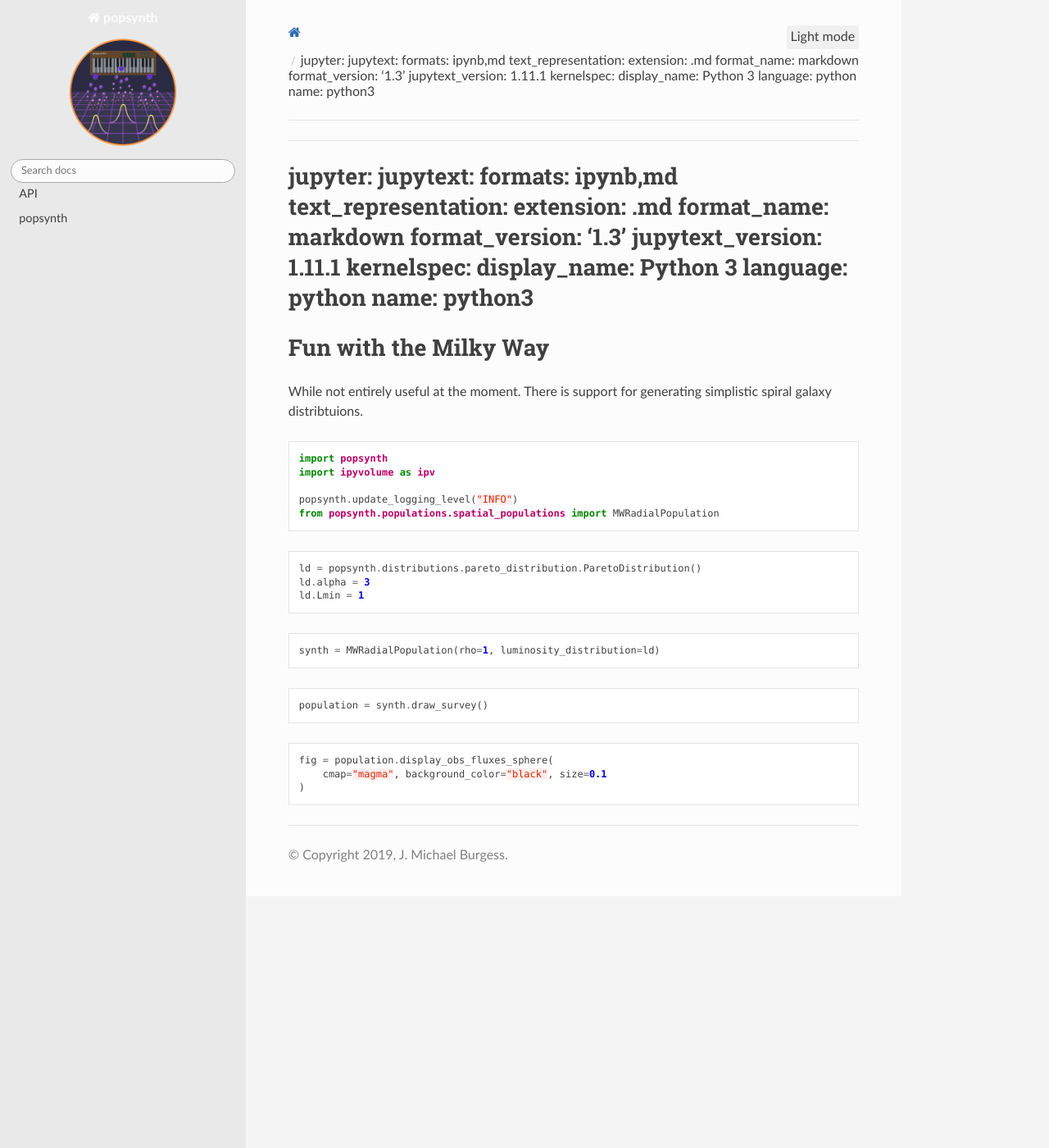
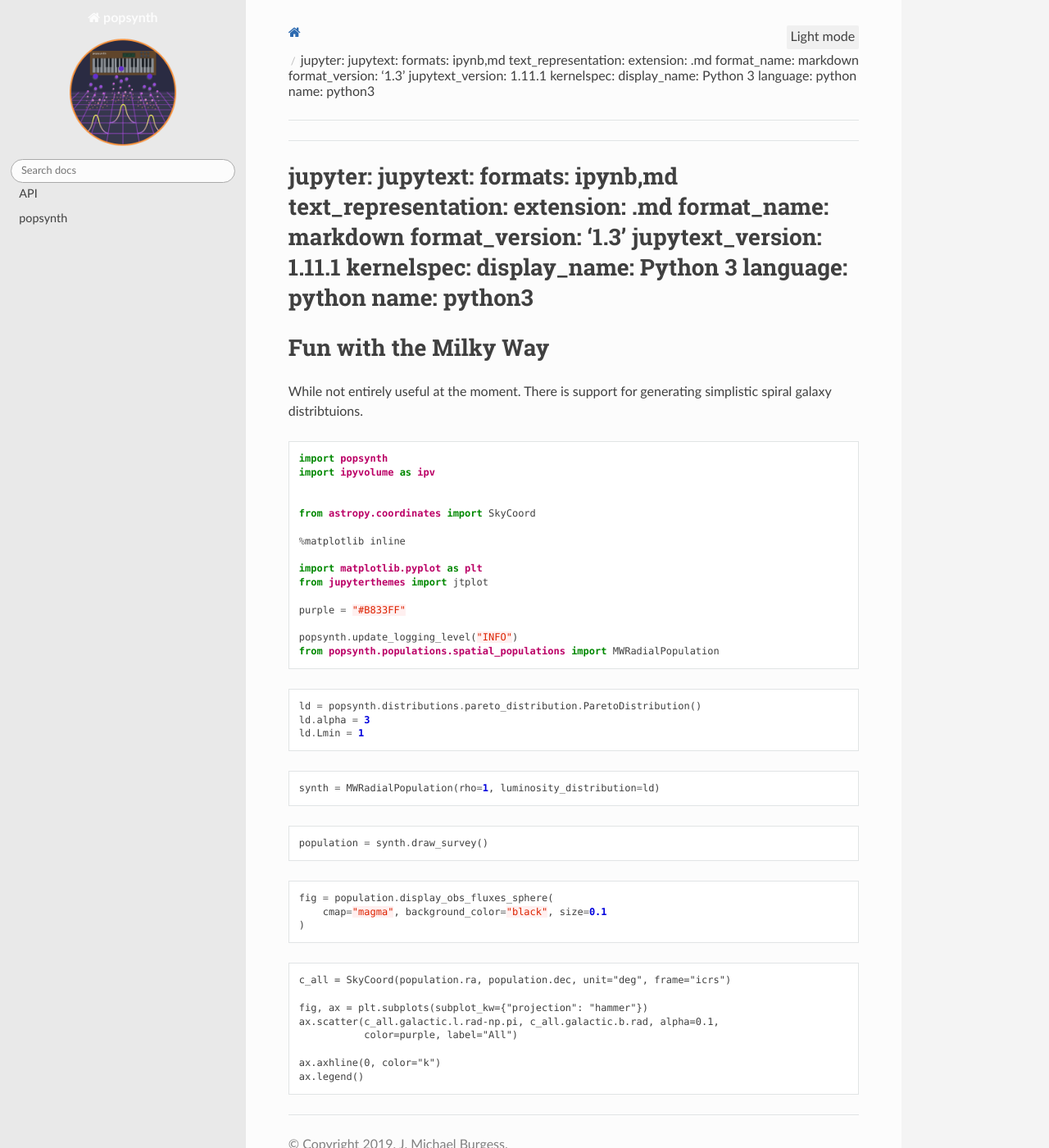
Before and after one commit to grburgess/popsynth, a Sphinx documentation site: the page built from docs/md/milkyway.md, in a window 1280 px wide and 1400 px high. Shown: the whole window at 82% size. Built offline with Sphinx 7.4.7 and the Read the Docs theme 2.0.0, drawn with Linux system fonts in a browser that asks for light colours; pages that are not in the unit, such as notebooks, are missing from menus; the version number could not be read and is left out.

Commit message:
add gallery

````diff
--- a/docs/index.rst
+++ b/docs/index.rst
@@ -38,7 +38,6 @@
     notebooks/custom.ipynb
     notebooks/selections.ipynb
     notebooks/aux.ipynb
-    notebooks/examples.ipynb
     notebooks/milkyway.ipynb
     notebooks/contribute.ipynb
     api/API
--- a/docs/md/milkyway.md
+++ b/docs/md/milkyway.md
@@ -20,6 +20,16 @@
 ```python
 import popsynth
 import ipyvolume as ipv
+
+
+from astropy.coordinates import SkyCoord
+
+%matplotlib inline
+
+import matplotlib.pyplot as plt
+from jupyterthemes import jtplot
+
+purple = "#B833FF"
 
 popsynth.update_logging_level("INFO")
 from popsynth.populations.spatial_populations import MWRadialPopulation
@@ -44,3 +54,14 @@
     cmap="magma", background_color="black", size=0.1
 )
 ```
+
+```python tags=["nbsphinx-thumbnail"]
+c_all = SkyCoord(population.ra, population.dec, unit="deg", frame="icrs")
+
+fig, ax = plt.subplots(subplot_kw={"projection": "hammer"})
+ax.scatter(c_all.galactic.l.rad-np.pi, c_all.galactic.b.rad, alpha=0.1,
+           color=purple, label="All")
+
+ax.axhline(0, color="k")
+ax.legend()
+```
````
Also changed, not shown: docs/md/short_grbs.md (+1 -6 lines).
